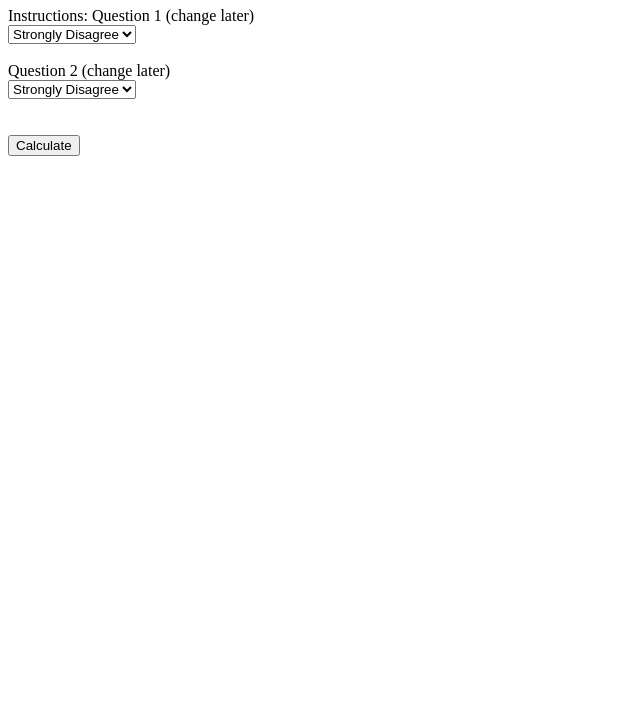
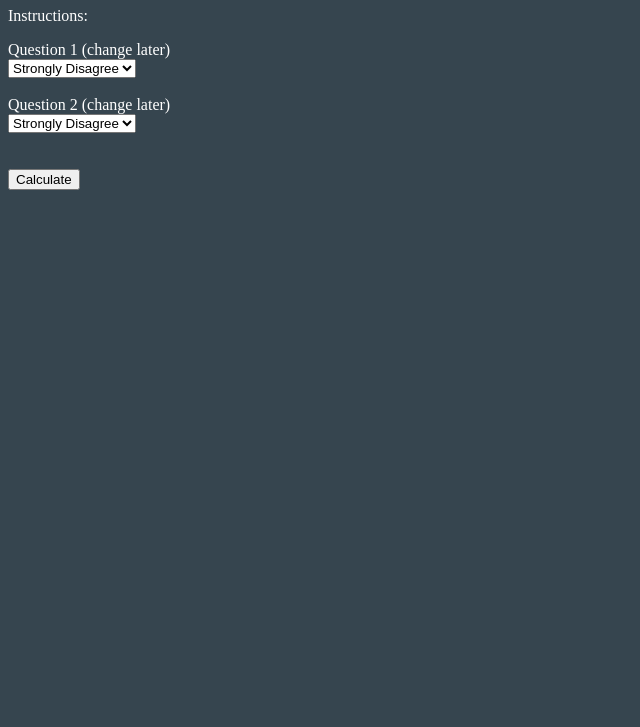
Before and after one commit to rplewi/Matchmaker-for-the-web, a plain HTML site: page index.html in a window 1280 px wide. Shown: the part 73-800 px from the top of the page, without its empty margins (0-640 px from the left). Drawn offline with Linux system fonts and the light colour scheme.

Commit message:
background changes

```diff
--- /dev/null
+++ b/Matchmaker.css
@@ -0,0 +1,6 @@
+label, h1, p{
+    color: white;
+}
+body{
+    Background-color: #36454F;
+}
--- a/index.html
+++ b/index.html
@@ -4,11 +4,12 @@
     <meta charset="UTF-8">
     <title>Matchmaker!</title>
     <script src="Matchmaker.js"></script>
+    <link rel="stylesheet" href="Matchmaker.css">
 </head>
 <Body>
     <div id="content">
         <h1>Matchmaker</h1>
-        <p1>Instructions:</p1>
+        <p>Instructions:</p>
 
         <label>Question 1 (change later)</label><br>
         <Select id="Question-1">
```
